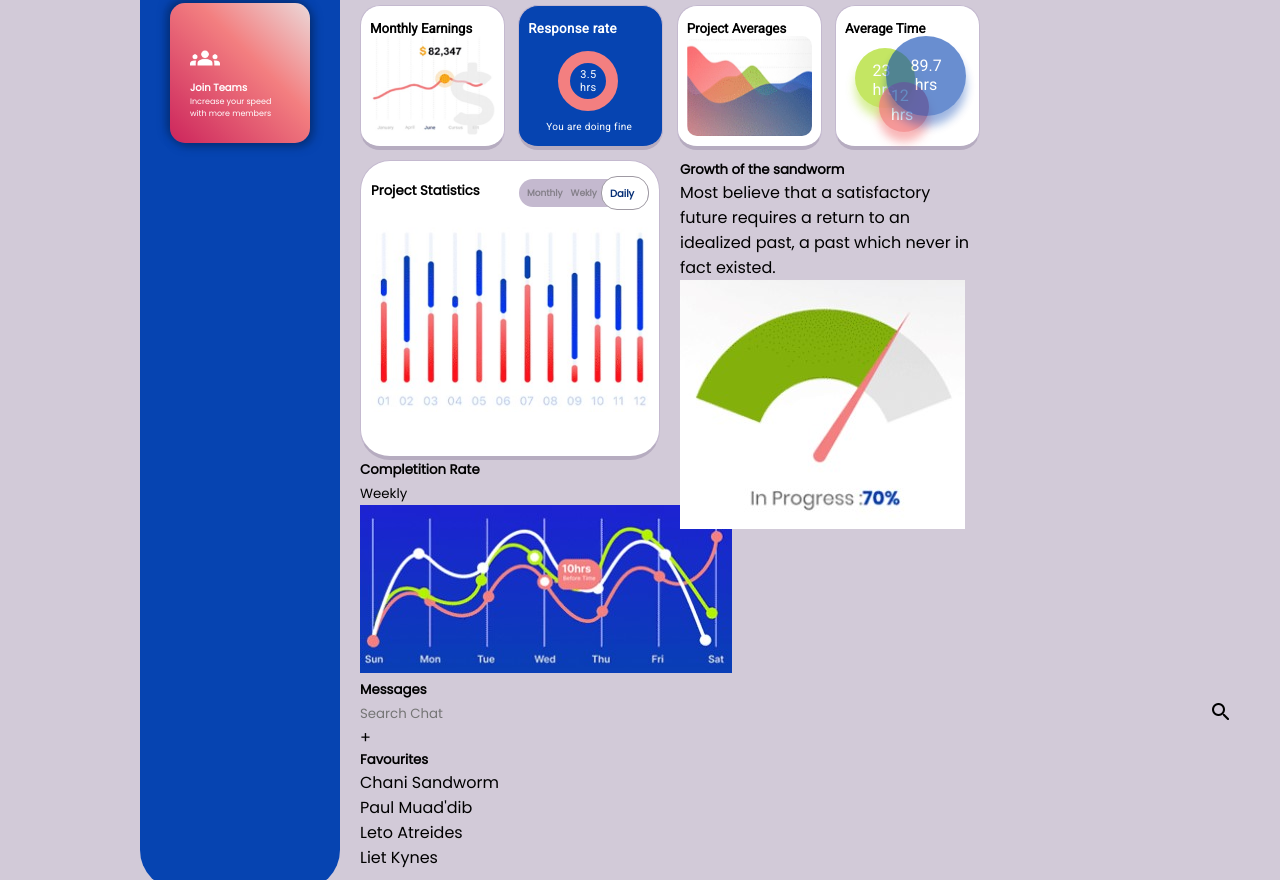
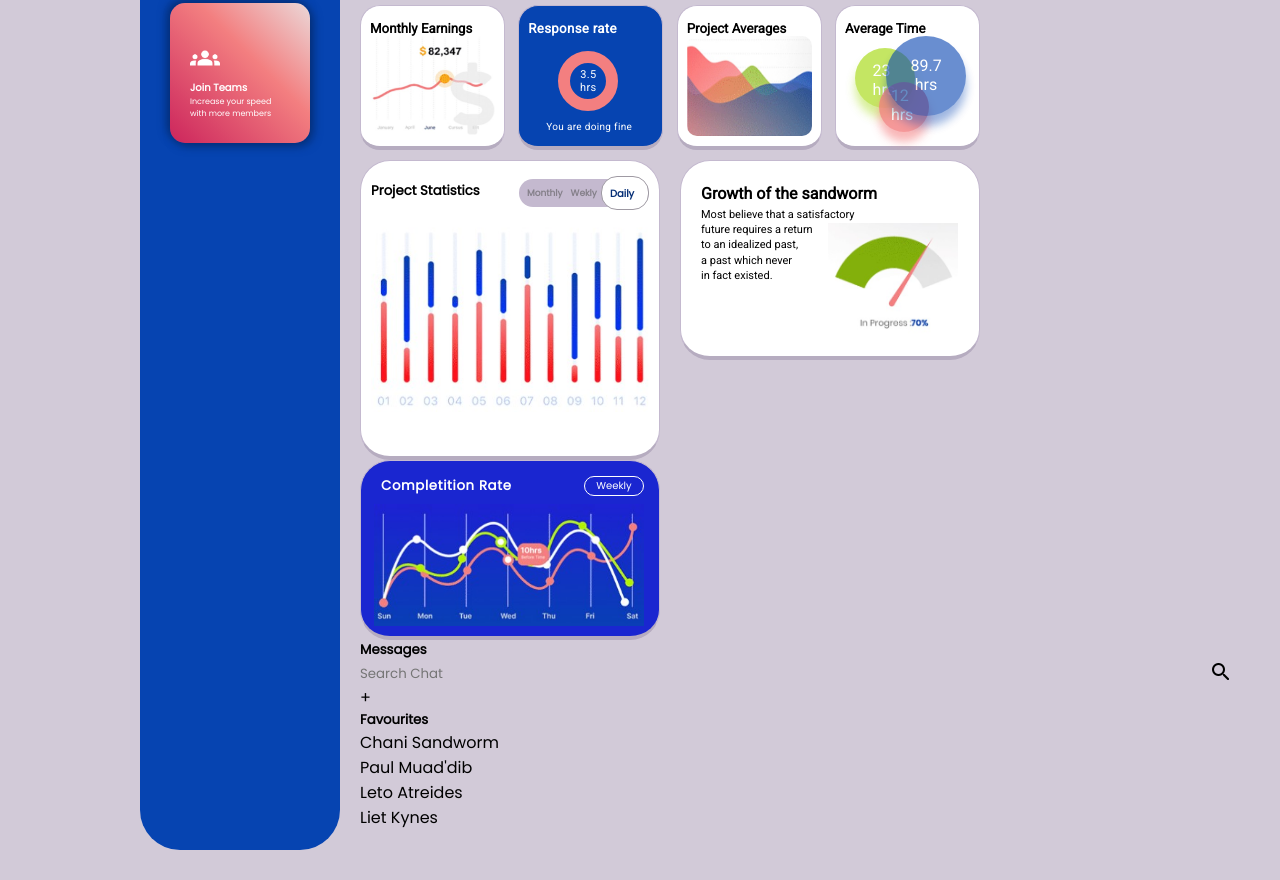
Before and after one commit to windiewhale/behance-project, a plain HTML site: page frontend/index.html in a window 1280 px wide. Shown: the part 562-1442 px from the top of the page. After the commit the page ends 1412 px from the top, so only its background shows below. Drawn offline with Linux system fonts and the light colour scheme.

Commit message:
edit sections

```diff
--- a/frontend/index.html
+++ b/frontend/index.html
@@ -217,9 +217,9 @@
 					<div></div>
 				</section>
 				<section id="left" class="col">
-					<div>
+					<div id="sandw">
 						<h5>Growth of the sandworm</h5>
-						<p>Most believe that a satisfactory future requires a return to an idealized past, a past which never in fact existed.
+						<p>Most believe that a satisfactory <br> future requires a return <br> to an idealized past, <br> a past which never <br> in fact existed.
 						</p>
 						<img src="/pics/prog.jpg" alt="progress">
 					</div>
--- a/frontend/style.css
+++ b/frontend/style.css
@@ -596,3 +596,73 @@ h6 {
     font-size: 10px;
 
 }
+
+#cd {
+    position: relative;
+    width: 300px;
+    height: 180px;
+    padding-top: 15px;
+    padding-left: 20px;
+    border-radius: 30px;
+    border: 1px solid #c4b9cf;
+    border-bottom: 4px solid #b6acc0;
+    background-color: rgb(26, 38, 208);
+    color: white;
+    letter-spacing: 00.04em;
+}
+
+#cd img {
+    position: absolute;
+    bottom: 10px;
+    right: 15px;
+    width: 270px;
+}
+
+#cd button {
+    position: absolute;
+    right: 15px;
+    top: 15px;
+    width: 60px;
+    height: 20px;
+    border: 1px solid white;
+    border-radius: 10px;
+    font-size: 10px;
+    align-items: center;
+    text-align: center;
+
+}
+
+/*------------right column start-------------*/
+#sandw {
+    position: relative;
+    width: 300px;
+    height: 200px;
+    z-index: 0;
+    padding-top: 20px;
+    padding-left: 20px;
+    background-color: white;
+    border-radius: 30px;
+    border: 1px solid #c4b9cf;
+    border-bottom: 4px solid #b6acc0;
+    font-family: 'Roboto', sans-serif;
+}
+
+#sandw img {
+    position: absolute;
+    right: 7%;
+    bottom: 10%;
+    width: 130px;
+    z-index: -1;
+}
+
+#sandw h5 {
+    font-size: 16px;
+    line-height: 1.6;
+    z-index: 2;
+}
+
+#sandw p {
+    font-size: 11px;
+    line-height: 1.4;
+    z-index: 2;
+}
```
